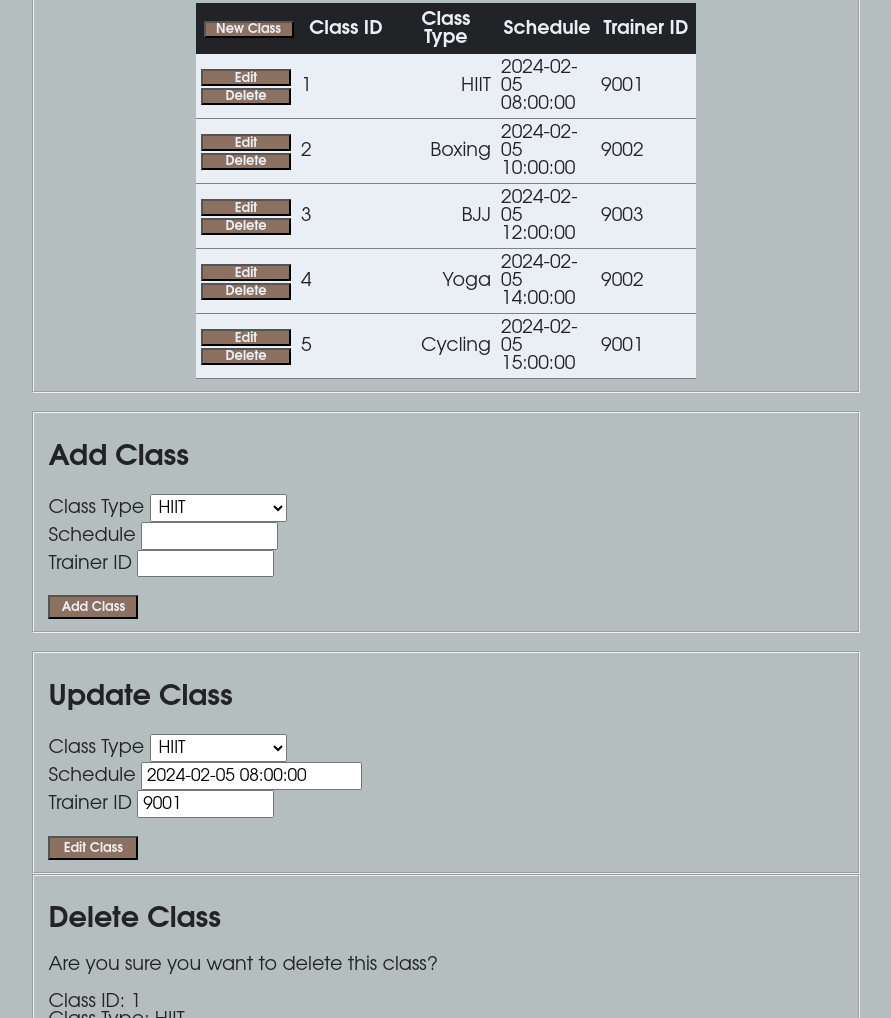
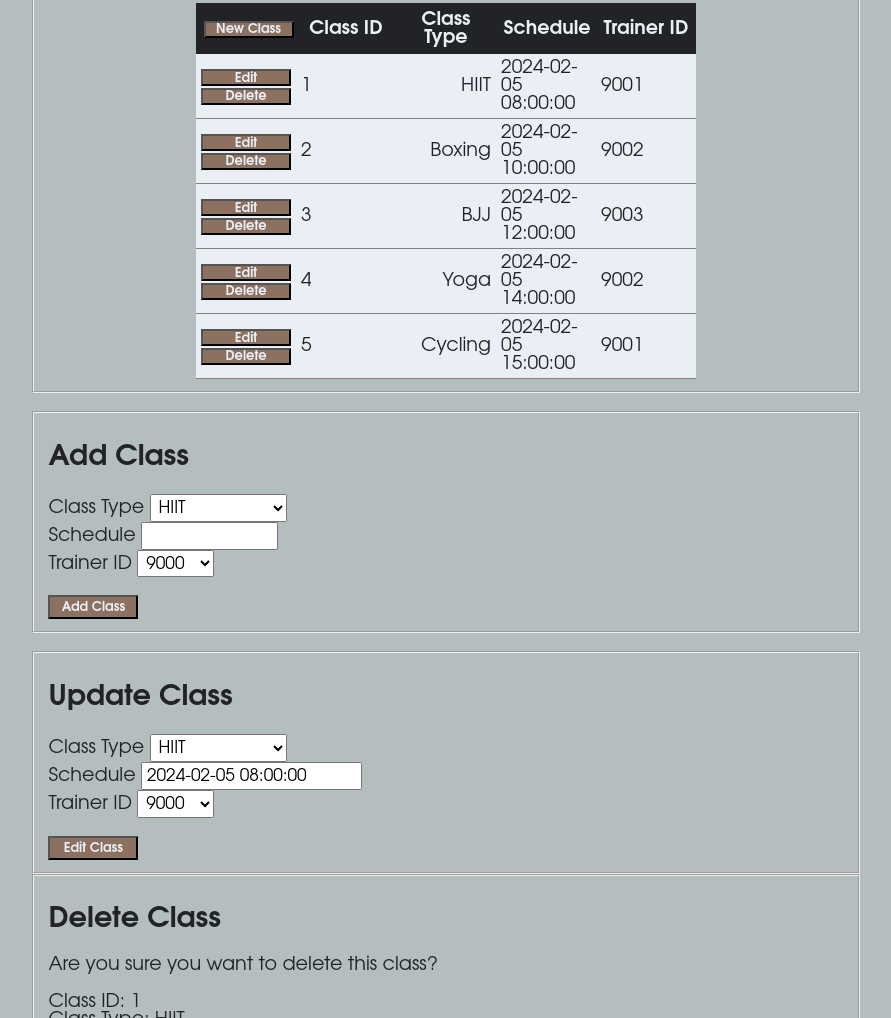
Before and after one commit to JustinLYoung/CS340, a plain HTML site: page classes.html in a window 1280 px wide. Shown: the part 320-1338 px from the top of the page, without its empty margins (194-1085 px from the left). Drawn offline with Linux system fonts and the light colour scheme.

Commit message:
added dropdown menus for trainerID

```diff
--- a/classes.html
+++ b/classes.html
@@ -104,8 +104,16 @@
         <input type="text" name="schedule" id="schedule" size="8" maxlength="45"/>
         <br>
         <label for="trainerID">Trainer ID</label>
-        <input type="text" name="trainerID" id="trainerID" size="8" maxlength="45"/>
-        <br><br>
+        <select name="trainerID" id="trainerID">
+            <option value="9000">9000</option>
+            <option value="9001">9001</option>
+            <option value="9002">9002</option>
+            <option value="9003">9003</option>
+            <option value="9004">9004</option>
+            <option value="9005">9005</option>
+            <option value="None">None</option>
+          </select>
+          <br><br>
         <button>Add Class</button>
     </fieldset>
     <br>
@@ -127,8 +135,16 @@
         <input type="text" name="schedule" id="schedule" value="2024-02-05 08:00:00" size="15" maxlength="45"/>
         <br>
         <label for="trainerID">Trainer ID</label>
-        <input type="text" name="trainerID" id="trainerID" value="9001" size="8" maxlength="45"/>
-        <br><br>
+        <select name="trainerID" id="trainerID">
+            <option value="9000">9000</option>
+            <option value="9001">9001</option>
+            <option value="9002">9002</option>
+            <option value="9003">9003</option>
+            <option value="9004">9004</option>
+            <option value="9005">9005</option>
+            <option value="None">None</option>
+          </select>
+          <br><br>
         <button>Edit Class</button>
     </fieldset>
 
```
